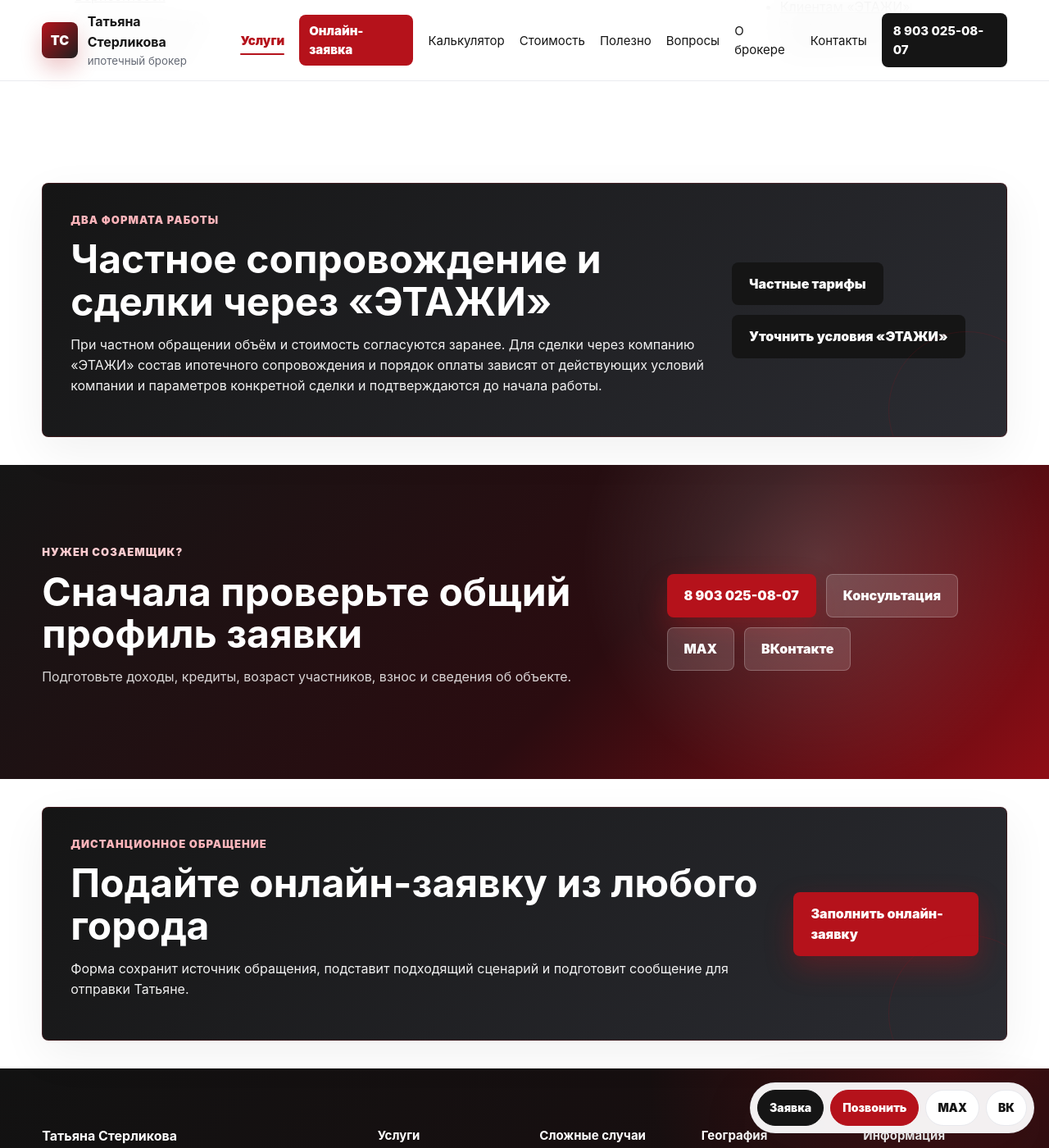
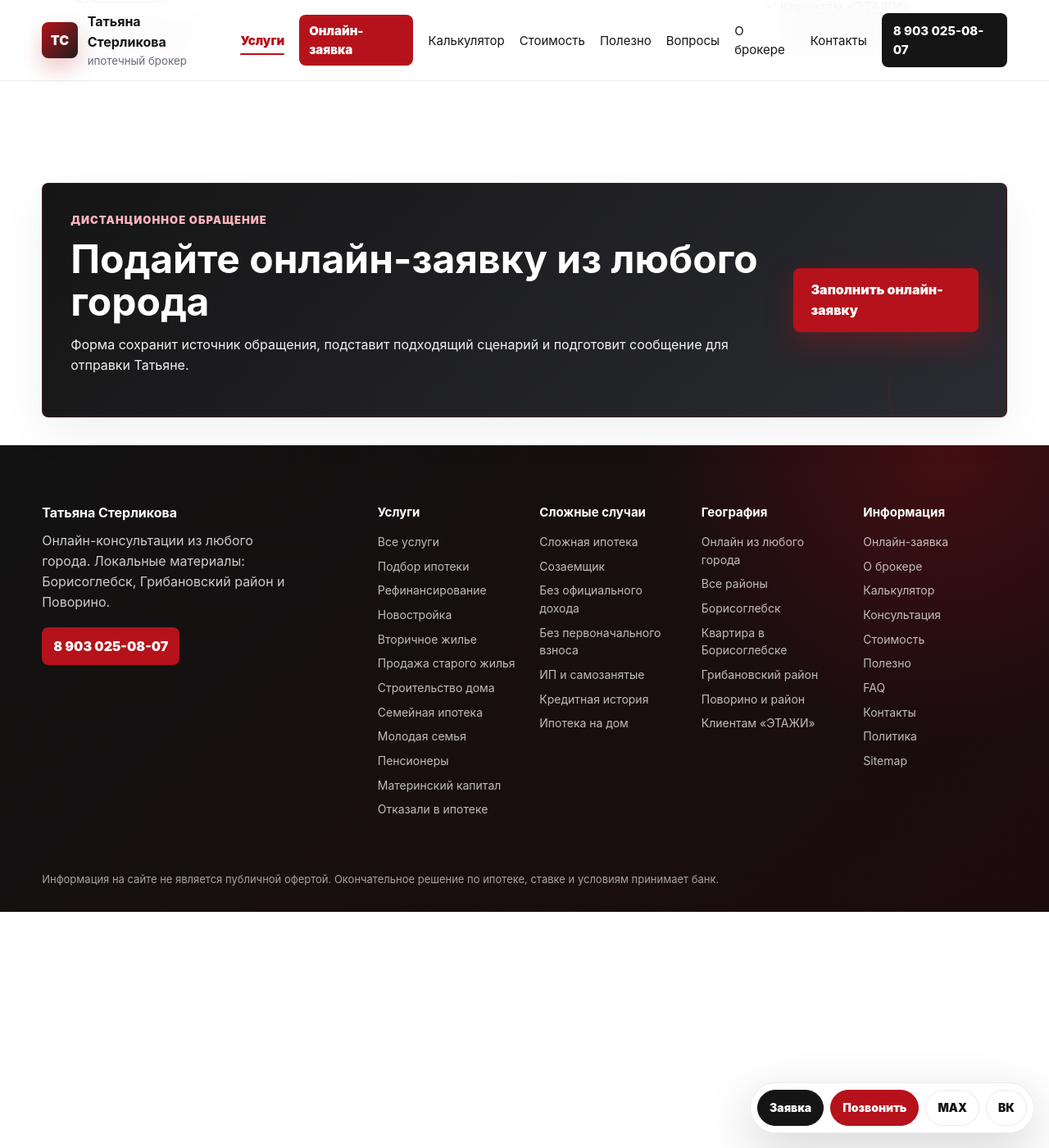
Before and after one commit to deputat36/broker, a Jekyll site: the page built from uslugi/ipoteka-s-sozaemshchikom.md, in a window 1280 px wide and 1400 px high, scrolled down 1976 px. Shown: the whole window at 82% size. Built offline with Jekyll 4.4.1, drawn with Linux system fonts in a browser that asks for light colours; our own code applies the rules of GitHub Pages for plain Markdown files.

```diff
--- a/uslugi/ipoteka-s-sozaemshchikom.md
+++ b/uslugi/ipoteka-s-sozaemshchikom.md
@@ -13,7 +13,3 @@
 <section class="section"><div class="section-head"><p class="eyebrow">До заявки</p><h2>Второй заемщик меняет не только доход</h2><p>Банк оценивает возраст, занятость, кредиты, карты, просрочки, документы и участие в собственности каждого заемщика.</p></div><div class="grid cards-4"><article class="card"><h3>Супруг или супруга</h3><p>Доход семьи, обязательства и структура собственности.</p></article><article class="card"><h3>Родители или дети</h3><p>Возраст, срок кредита, доход и возможные ограничения.</p></article><article class="card"><h3>Не хватает дохода</h3><p>Проверяем, действительно ли второй доход улучшает расчет.</p></article><article class="card"><h3>Сложная заявка</h3><p>Кредитная история созаемщика может как помочь, так и ухудшить ситуацию.</p></article></div></section>
 
 <section class="section content-layout"><article class="content-main"><h2>Что входит в ипотечную работу</h2><p>Разбор состава заемщиков, доходов, обязательств и объекта, выбор маршрута, подготовка данных и сопровождение до решения банка. Конкретный объём помощи после решения банка зависит от выбранного формата и согласуется заранее.</p><p>Базовая логика выбора второго заемщика разобрана в статье <a class="text-link" href="{{ '/polezno/sozaemshchik-po-ipoteke/' | relative_url }}">созаемщик по ипотеке</a>.</p><h2>Локальные страницы</h2><ul><li><a href="{{ '/geo/borisoglebsk/ipoteka-s-sozaemshchikom/' | relative_url }}">Борисоглебск</a></li><li><a href="{{ '/geo/gribanovskiy/ipoteka-s-sozaemshchikom/' | relative_url }}">Грибановский район</a></li><li><a href="{{ '/geo/povorino/ipoteka-s-sozaemshchikom/' | relative_url }}">Поворино и район</a></li></ul></article><aside class="sidebar"><div class="seo-panel"><h3>Полезные разделы</h3><ul><li><a href="{{ '/kak-prohodit-rabota/' | relative_url }}">Как проходит работа</a></li><li><a href="{{ '/stoimost/' | relative_url }}">Стоимость частного сопровождения</a></li><li><a href="{{ '/etagi/' | relative_url }}">Клиентам «ЭТАЖИ»</a></li><li><a href="{{ '/uslugi/slozhnaya-ipoteka/' | relative_url }}">Сложная ипотека</a></li><li><a href="{{ '/uslugi/semeynaya-ipoteka/' | relative_url }}">Семейная ипотека</a></li></ul></div></aside></section>
-
-<section class="section compact-section"><div class="notice"><div><p class="eyebrow">Два формата работы</p><h2>Частное сопровождение и сделки через «ЭТАЖИ»</h2><p>При частном обращении объём и стоимость согласуются заранее. Для сделки через компанию «ЭТАЖИ» состав ипотечного сопровождения и порядок оплаты зависят от действующих условий компании и параметров конкретной сделки и подтверждаются до начала работы.</p></div><div class="hero-actions"><a class="btn btn-dark" href="{{ '/stoimost/' | relative_url }}">Частные тарифы</a><a class="btn btn-dark" href="{{ '/etagi/' | relative_url }}">Уточнить условия «ЭТАЖИ»</a></div></div></section>
-
-<section class="section cta-section"><div><p class="eyebrow">Нужен созаемщик?</p><h2>Сначала проверьте общий профиль заявки</h2><p>Подготовьте доходы, кредиты, возраст участников, взнос и сведения об объекте.</p></div><div class="cta-actions"><a class="btn btn-primary" href="tel:+79030250807">8 903 025-08-07</a><a class="btn btn-secondary" href="{{ '/konsultaciya/' | relative_url }}">Консультация</a><button class="btn btn-secondary" type="button" data-copy-phone>MAX</button><a class="btn btn-secondary" href="https://vk.com/tatyanasterlikova" rel="noopener">ВКонтакте</a></div></section>
```
Also changed, not shown: other parts of uslugi/ipoteka-s-sozaemshchikom.md (+1 -1 lines).
